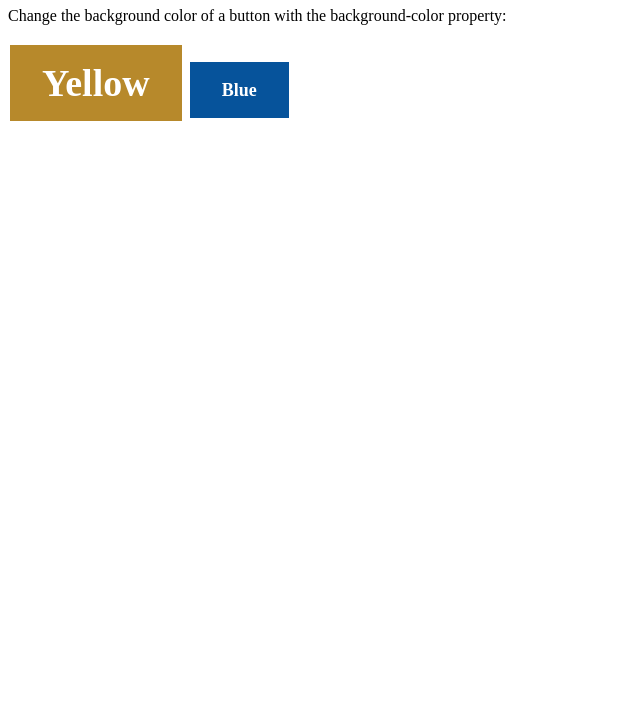
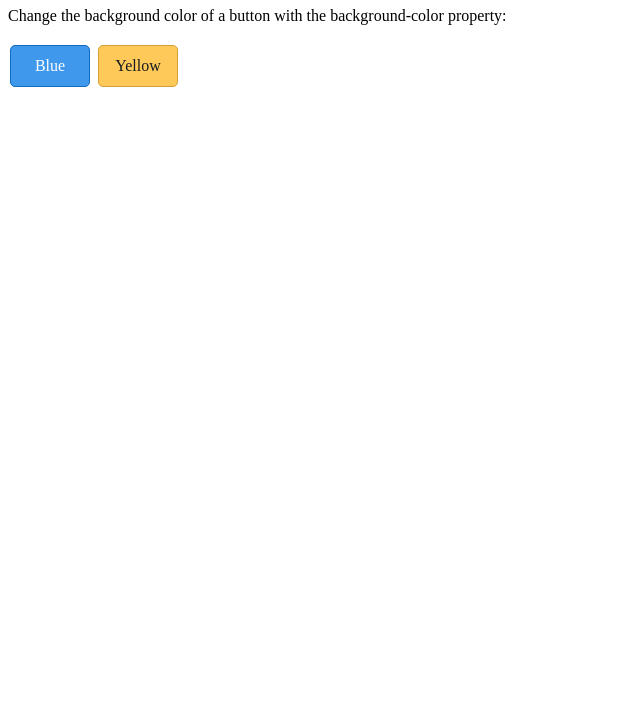
Before and after one commit to ajuhpark/token-example-css, a website: page index.html in a window 1280 px wide. Shown: the part 73-800 px from the top of the page, without its empty margins (0-640 px from the left). Drawn offline with Linux system fonts and the light colour scheme.

Commit message:
updating index.html

```diff
--- a/index.html
+++ b/index.html
@@ -7,24 +7,30 @@
 .button {
   border: none;
   color: var(--gray-0);
-  padding: 15px 32px;
+  padding: 8px 16px;
   text-align: center;
   text-decoration: none;
   display: inline-block;
   font-size: var(--dimension-md);
   margin: 4px 2px;
   cursor: pointer;
+  min-width: 80px;
 }
 
 
 .button1 {
-  background-color: var(--yellow-700); /* yellow */
-  font:var(--heading-1-bold);
+  background-color: var(--blue-500); /* Blue */
+  border: 1px solid var(--blue-600);
+  border-radius: 5px;
+  font:var(--body-text-default-default);
 }
 
 .button2 {
-  background-color: var(--blue-700); /* blue */
-  font:var(--heading-5-bold);
+  color: var(--gray-700);
+  background-color: var(--yellow-400); /* Yellow */
+  border: 1px solid var(--yellow-600);
+  border-radius: 5px;
+  font:var(--body-text-default-default);
 }
 
 /*importing Proxima Nova Font Family*/
@@ -38,8 +44,8 @@
 <h1>The button element - Styled with CSS</h1>
 <p>Change the background color of a button with the background-color property:</p>
 
-<button class="button button1">Yellow</button>
-<button class="button button2">Blue</button>
+<button class="button button1">Blue</button>
+<button class="button button2">Yellow</button>
 
 </body>
 </html>
```
